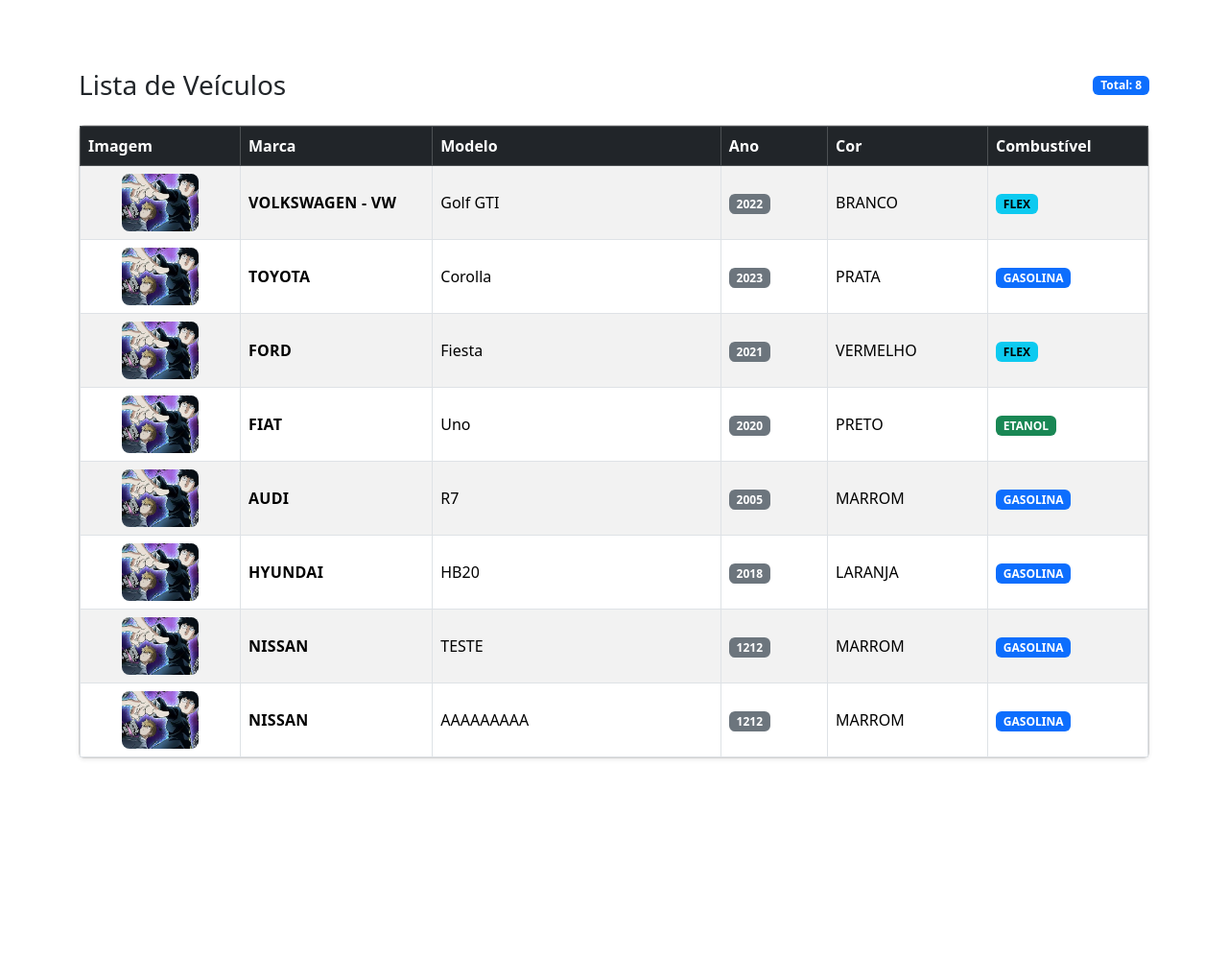
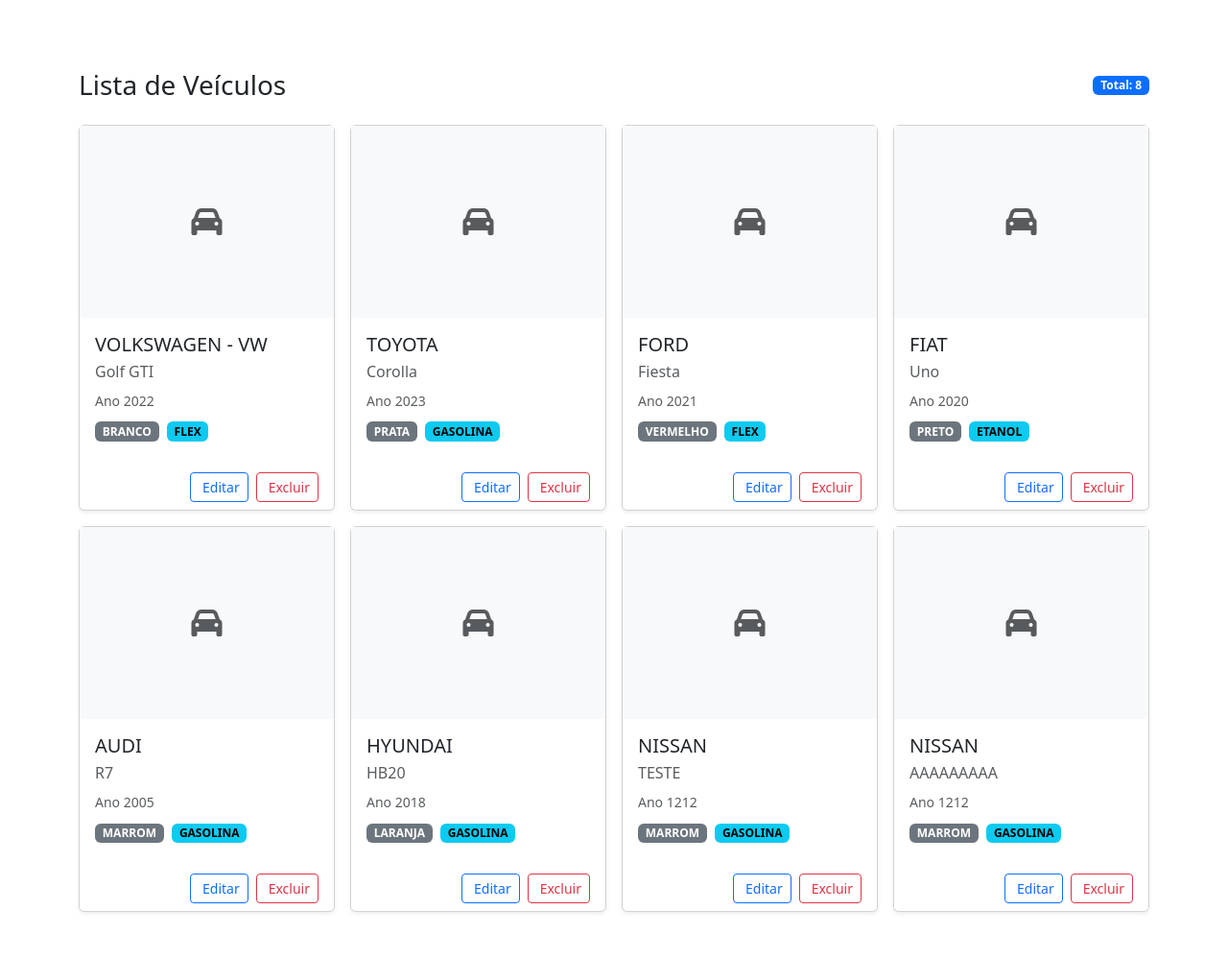
Before and after one commit to MarcosFrMelo/web_mobile, a Django app: page /veiculo/ in a window 1280 px wide. Shown: the part 72-1070 px from the top of the page at 96% size. Before the commit the page ends 863 px from the top, so only its background shows below. Run offline with Django 5.2, Linux system fonts and the light colour scheme; a user stored in the database is signed in; data comes from the database, SQL or seed files in the repository; both versions use the stored data as it was after the commit; some libraries are stand-ins or nearby versions.

Commit message:
Add vehicle creation functionality with form and template; update vehicle listing to use cards

```diff
--- a/sistema/templates/veiculo/listar.html
+++ b/sistema/templates/veiculo/listar.html
@@ -6,15 +6,20 @@
 {% block css_local %}
 <link rel="stylesheet" href="{% static 'css/bootstrap.css' %}">
 <style>
-  /* Fallback caso css/veiculo.css não esteja presente */
-  .table-vehicles tbody tr:hover { background-color: #f8f9fa; }
-  .table-vehicles th, .table-vehicles td { vertical-align: middle; }
-  .marca { font-weight: 600; letter-spacing: .3px; text-transform: uppercase; }
+  .vehicle-card {
+    max-width: 300px;
+    transition: transform 0.2s;
+  }
+  .vehicle-card:hover {
+    transform: translateY(-2px);
+  }
   .vehicle-image {
-    width: 80px;
-    height: 60px;
+    height: 200px;
     object-fit: cover;
-    border-radius: 8px;
+  }
+  .card-img-placeholder {
+    height: 200px;
+    background-color: #f8f9fa;
   }
 </style>
 {% endblock %}
@@ -27,46 +32,43 @@
   </div>
 
   {% if lista_veiculos %}
-    <div class="card shadow-sm">
-      <div class="card-body p-0">
-        <div class="table-responsive">
-          <table class="table table-hover table-striped table-bordered m-0 table-vehicles">
-            <thead class="table-dark">
-              <tr>
-                <th style="width: 15%">Imagem</th>
-                <th style="width: 18%">Marca</th>
-                <th style="width: 27%">Modelo</th>
-                <th style="width: 10%">Ano</th>
-                <th style="width: 15%">Cor</th>
-                <th style="width: 15%">Combustível</th>
-              </tr>
-            </thead>
-            <tbody>
-              {% for v in lista_veiculos %}
-                <tr>
-                  <td class="text-center">
-                    <img src="{% static 'img/OIP.jpg' %}" alt="Foto do {{ v.modelo }}" class="vehicle-image">
-                  </td>
-                  <td><span class="marca">{{ v.get_marca_display }}</span></td>
-                  <td>{{ v.modelo }}</td>
-                  <td><span class="badge text-bg-secondary">{{ v.ano }}</span></td>
-                  <td>{{ v.get_cor_display }}</td>
-                  <td>
-                    <span class="badge
-                      {% if v.get_combustivel_display == 'GASOLINA' %} text-bg-primary
-                      {% elif v.get_combustivel_display == 'ETANOL' %} text-bg-success
-                      {% elif v.get_combustivel_display == 'DIESEL' %} text-bg-dark
-                      {% else %} text-bg-info
-                      {% endif %}">
-                      {{ v.get_combustivel_display }}
-                    </span>
-                  </td>
-                </tr>
-              {% endfor %}
-            </tbody>
-          </table>
+    <div class="row g-3">
+      {% for veiculo in lista_veiculos %}
+        <div class="col-12 col-sm-6 col-md-4 col-lg-3">
+          <div class="card vehicle-card h-100 shadow-sm">
+            {% if veiculo.imagem %}
+              <img src="{{ veiculo.imagem.url }}" class="card-img-top vehicle-image" alt="{{ veiculo.modelo }}">
+            {% else %}
+              <div class="card-img-placeholder d-flex align-items-center justify-content-center text-muted">
+                <i class="fas fa-car fa-2x"></i>
+              </div>
+            {% endif %}
+
+            <div class="card-body">
+              <h5 class="card-title mb-1">{{ veiculo.get_marca_display }}</h5>
+              <p class="card-text text-muted mb-2">{{ veiculo.modelo }}</p>
+              <div class="text-muted small mb-2">Ano {{ veiculo.ano }}</div>
+              <div class="mb-2">
+                <span class="badge text-bg-secondary me-1">{{ veiculo.get_cor_display }}</span>
+                <span class="badge text-bg-info">{{ veiculo.get_combustivel_display }}</span>
+              </div>
+            </div>
+
+            <div class="card-footer bg-white border-0 d-flex gap-2 justify-content-end">
+              <a href="#" class="btn btn-sm btn-outline-primary">
+                <i class="bi bi-pencil-fill me-1"></i>Editar
+              </a>
+              <a href="#" class="btn btn-sm btn-outline-danger">
+                <i class="bi bi-trash-fill me-1"></i>Excluir
+              </a>
+            </div>
+          </div>
         </div>
-      </div>
+      {% empty %}
+        <div class="col-12">
+          <div class="alert alert-secondary text-center py-4">Nenhum veículo encontrado.</div>
+        </div>
+      {% endfor %}
     </div>
   {% else %}
     <div class="alert alert-info shadow-sm">Nenhum veículo cadastrado.</div>
--- a/sistema/veiculo/urls.py
+++ b/sistema/veiculo/urls.py
@@ -3,4 +3,5 @@
 
 urlpatterns = [
     path('', ListarVeiculos.as_view(), name='listar-veiculos'),
+    path('novo/', CriarVeiculos.as_view(), name='criar-veiculos'),
 ]
--- a/sistema/veiculo/views.py
+++ b/sistema/veiculo/views.py
@@ -1,8 +1,10 @@
 # -*- coding: utf-8 -*-
 
-from django.views.generic import ListView
+from django.views.generic import ListView, CreateView
 from veiculo.models import Veiculo
+from veiculo.forms import FormularioVeiculo
 from django.contrib.auth.mixins import LoginRequiredMixin
+from django.urls import reverse_lazy
 
 class ListarVeiculos(LoginRequiredMixin, ListView):
     """
@@ -11,3 +13,13 @@
     model = Veiculo
     context_object_name = 'lista_veiculos'
     template_name = 'veiculo/listar.html'
+
+
+class CriarVeiculos(LoginRequiredMixin, CreateView):
+    """
+    View para criar um novo veículo.
+    """
+    model = Veiculo
+    form_class = FormularioVeiculo
+    template_name = 'veiculo/novo.html'
+    success_url = reverse_lazy('listar-veiculos')
```
Also changed, not shown: sistema/templates/veiculo/novo.html (added, +37 -0 lines), sistema/veiculo/forms.py (added, +11 -0 lines), sistema/db.sqlite3.
